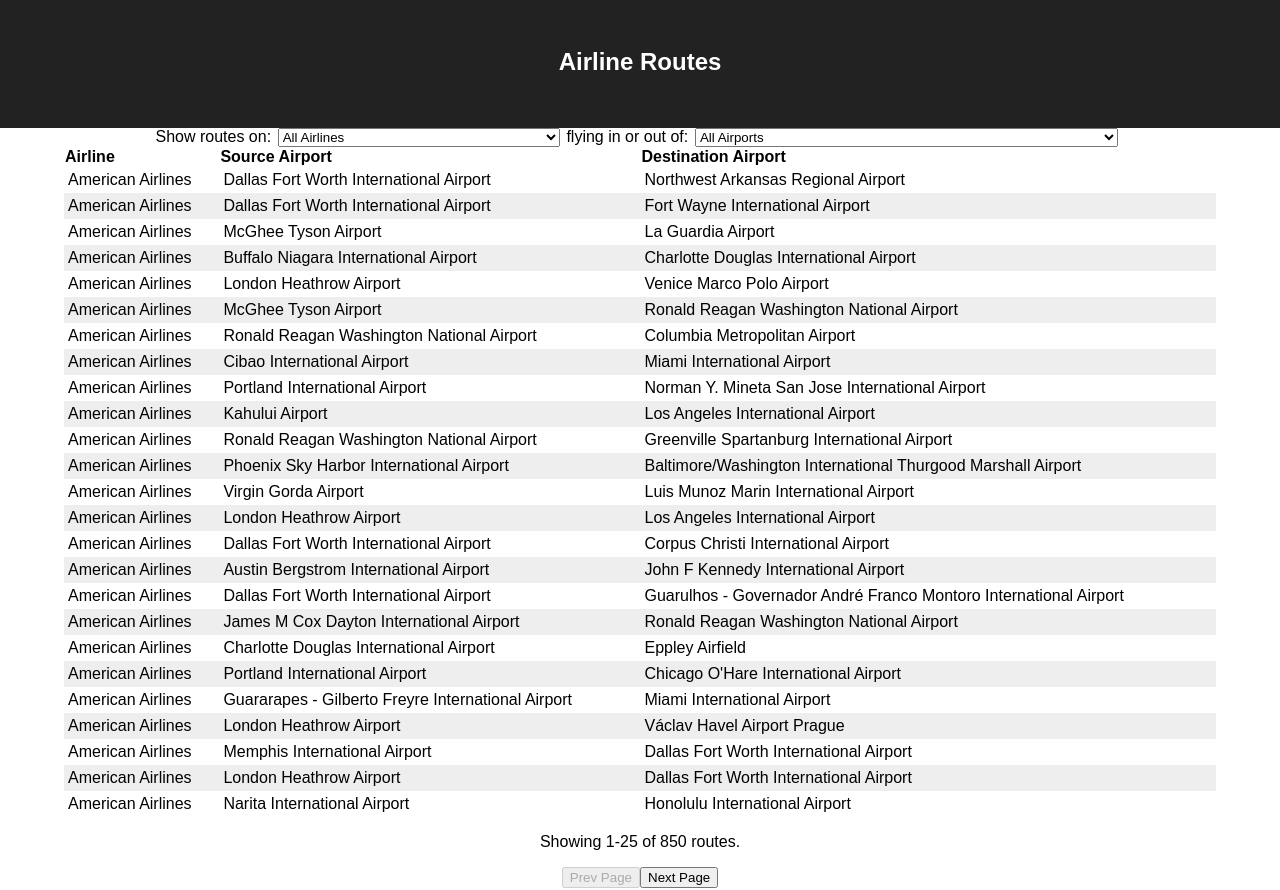
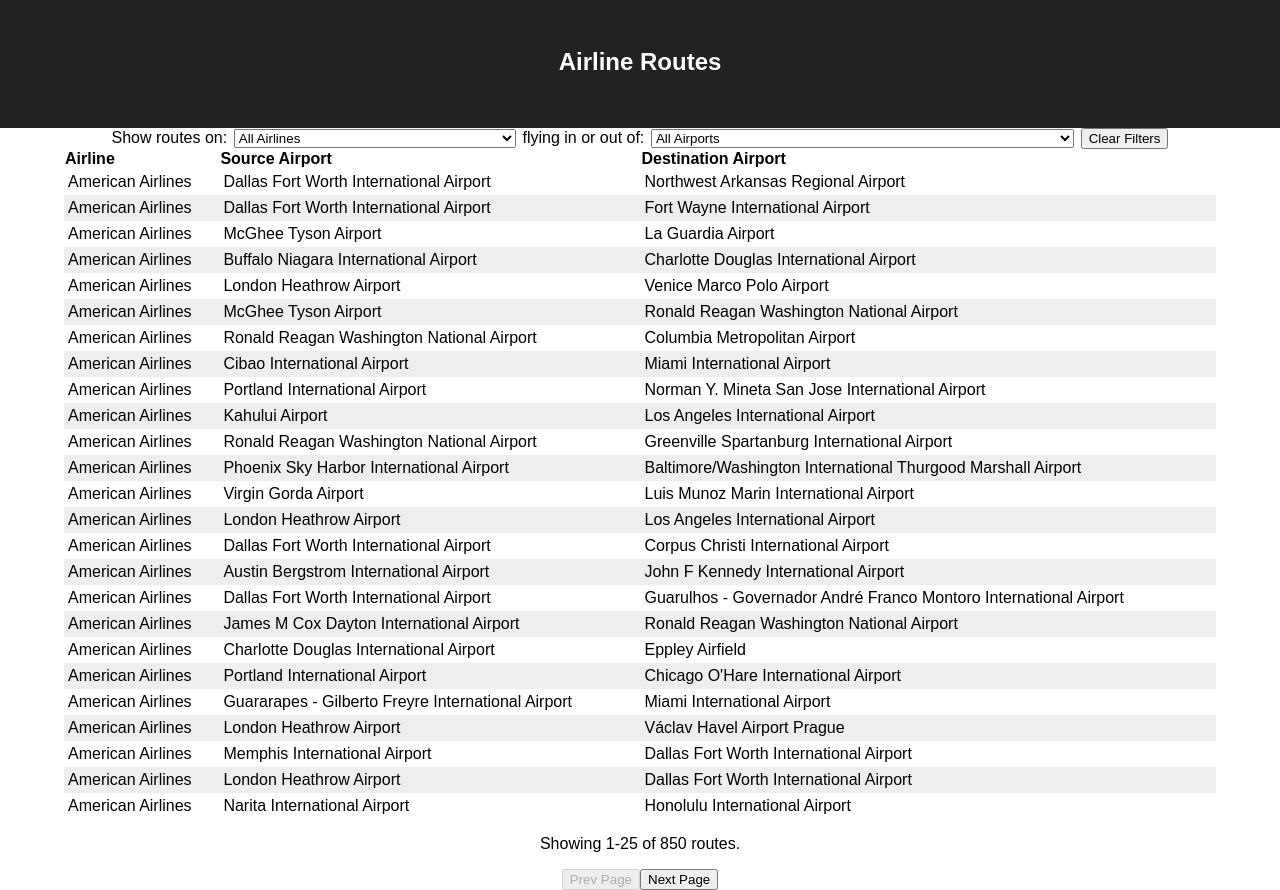
Before and after one commit to ETS-ReactNative4/Airline-Routes, a React (Create React App) app: page / in a window 1280 px wide. Built offline with nearby package versions, Linux system fonts and the light colour scheme.

Commit message:
added clear filters and disable empty options

```diff
--- a/src/App.js
+++ b/src/App.js
@@ -91,6 +91,13 @@
     })
   }
 
+  clearFilters = (e) => {
+    this.setState({
+      airport: 'all',
+      airline: 'all',
+    })
+  }
+
   render() {
     const columns = [
       {name: 'Airline', property: 'airline'},
@@ -120,6 +127,12 @@
                   value={this.state.airport}
                   onSelect={this.airportSelected}
           />
+          <button
+            onClick={this.clearFilters}
+          >
+          Clear Filters
+          </button>
+
           <Table className="routes-table" columns={columns} rows={this.filteredRows()} format={this.formatValue} />
         </section>
       </div>
```
